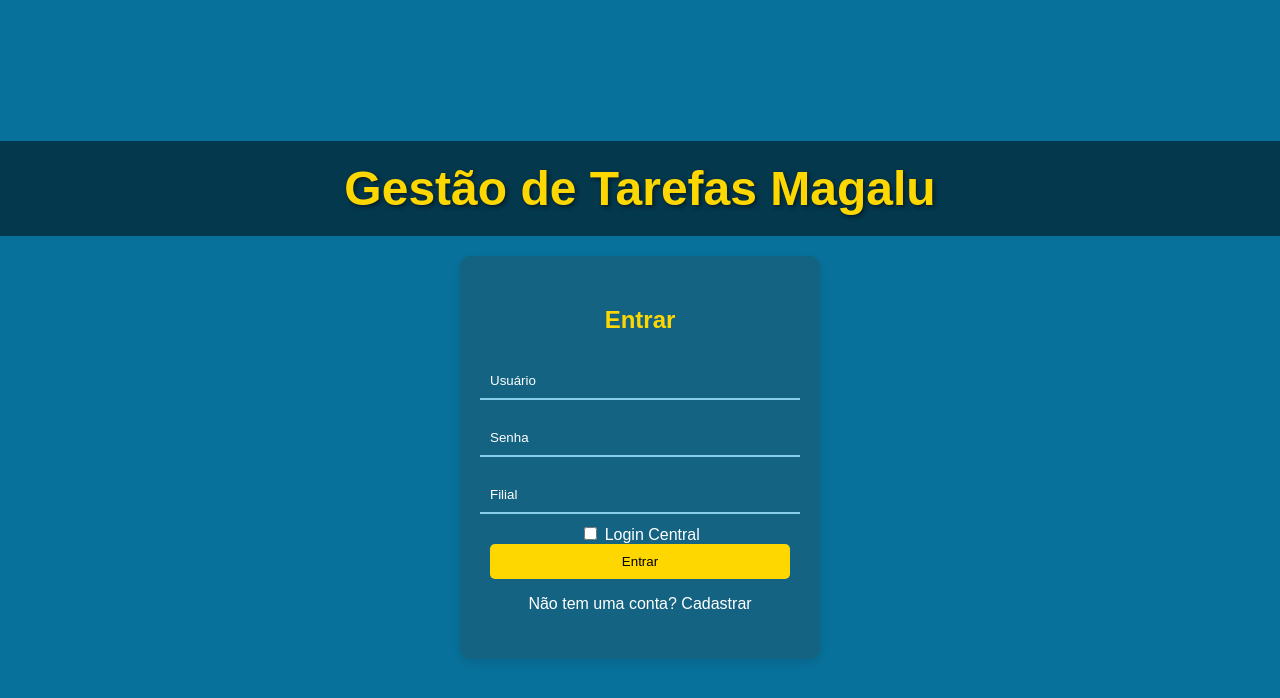
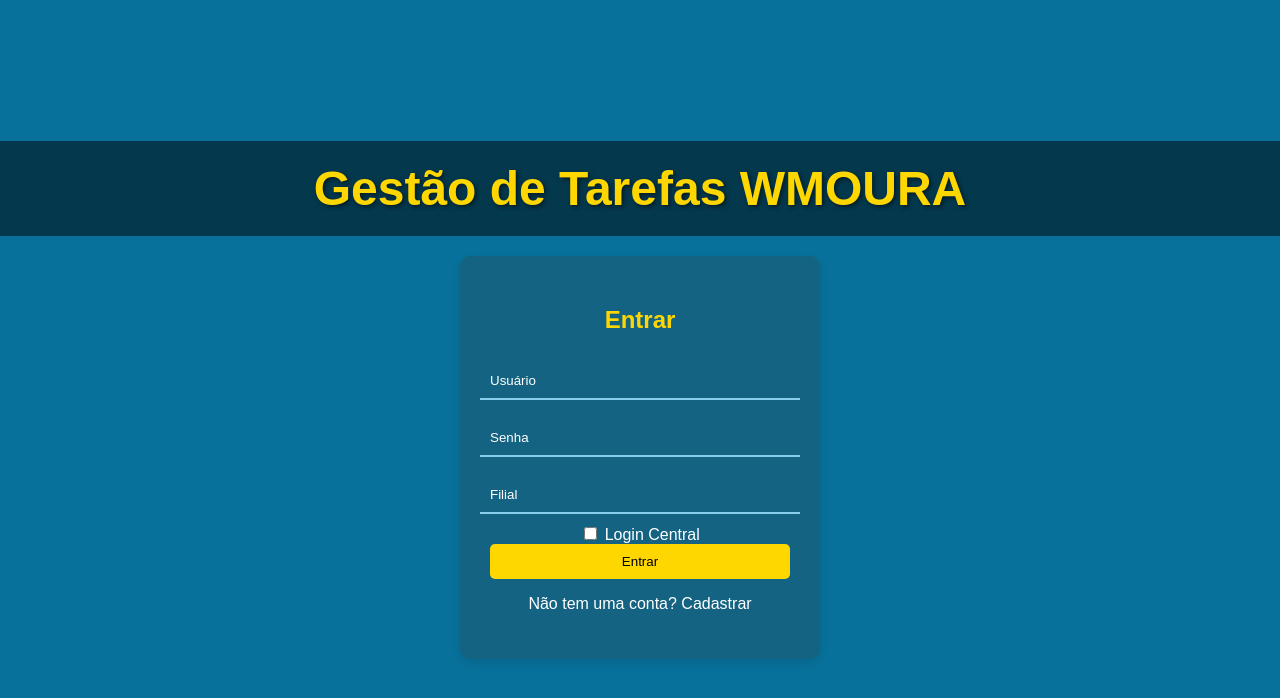
Before and after one commit to wesmoura/GESTORDETAREFASWMOURA, a plain HTML site: page index.html in a window 1280 px wide. Drawn offline with Linux system fonts and the light colour scheme.

Commit message:
Update index.html

```diff
--- a/index.html
+++ b/index.html
@@ -3,14 +3,14 @@
 <head>
   <meta charset="UTF-8">
   <meta name="viewport" content="width=device-width, initial-scale=1.0">
-  <title>Gestor de Tarefas</title>
+  <title>Gestor de TarefasWMOURA</title>
   <link rel="stylesheet" href="style.css">
 </head>
 <body>
   <div id="main-container">
     <!-- Título e Imagem -->
     <div id="header">
-      <h1>Gestão de Tarefas Magalu</h1>
+      <h1>Gestão de Tarefas WMOURA</h1>
     </div>
 
     <!-- Authentication Container -->
```
